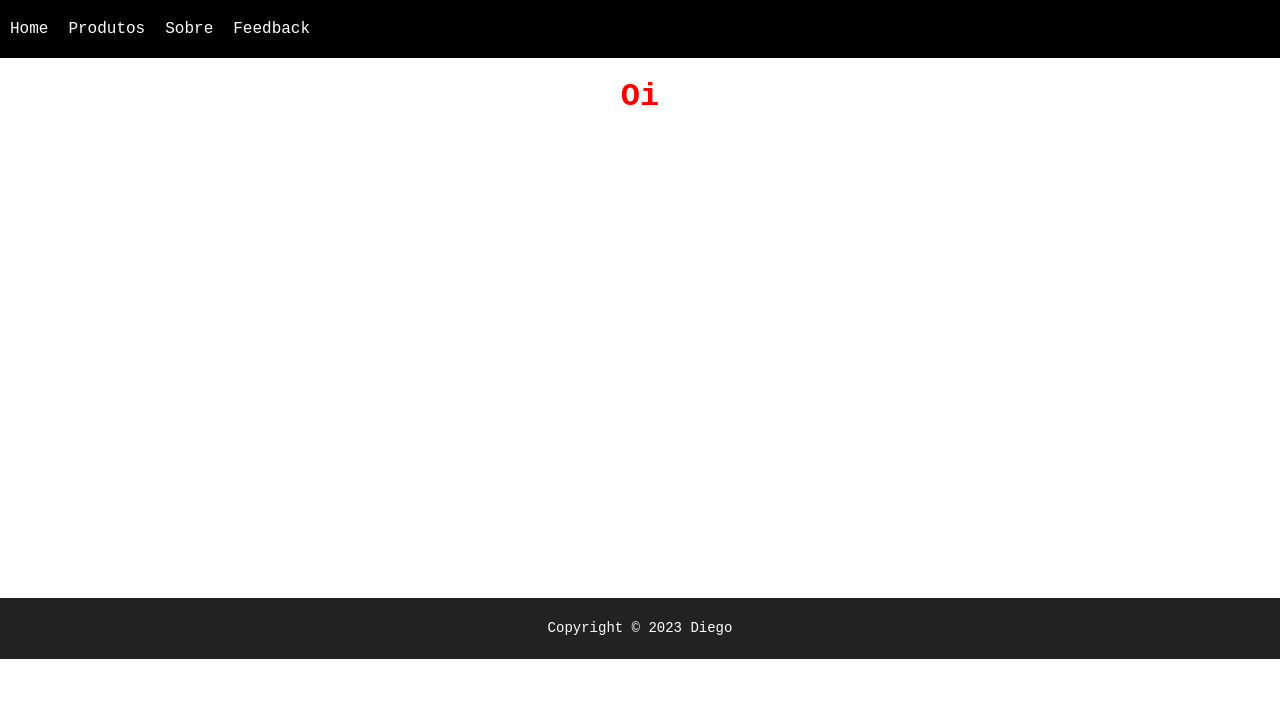
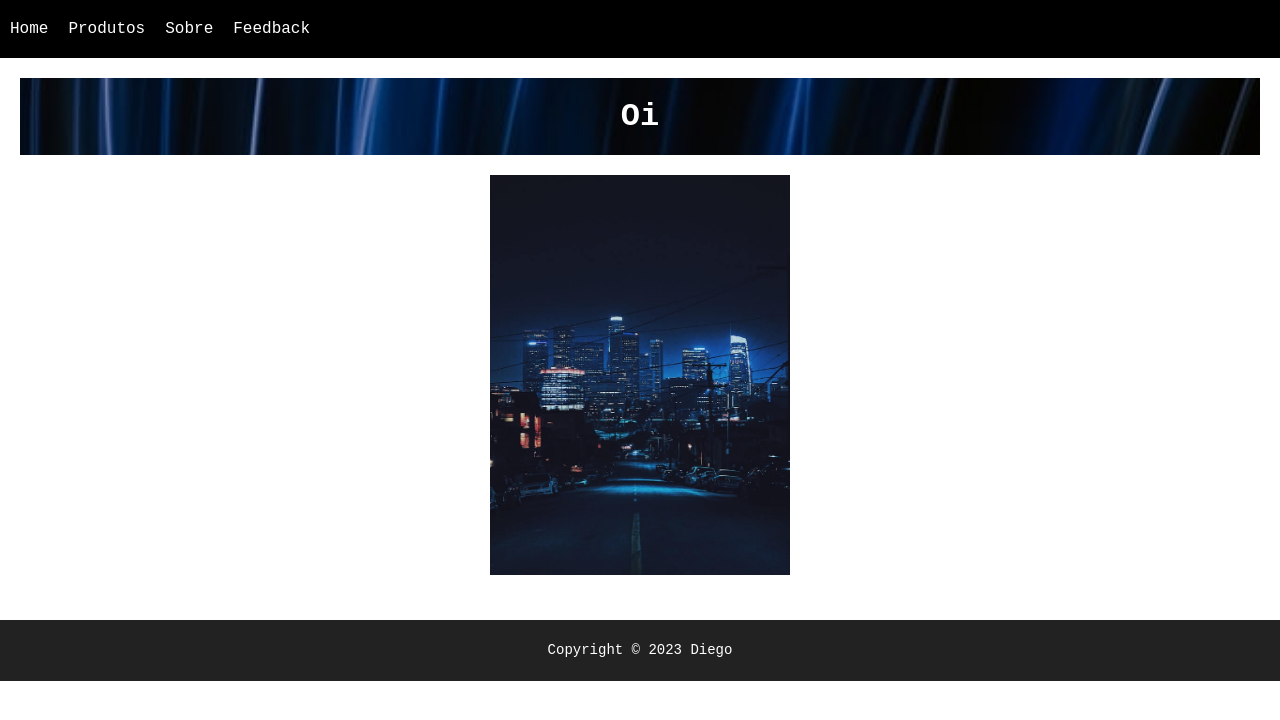
Before and after one commit to diegotrevisancc/nextjs-fundamentals, a Next.js app: page / in a window 1280 px wide. Shown: the top 720 px of the page. Built offline with nearby package versions, Linux system fonts and the light colour scheme.

Commit message:
added some images

```diff
--- a/pages/index.js
+++ b/pages/index.js
@@ -1,5 +1,7 @@
 import styles from '../styles/Home.module.css'
 import Head from 'next/head' //head meta-tags
+import Image from 'next/image' //image optimization
+import cityImage from '../public/assets/images/city.jpg' //image
 export default function Home() {
   return (
   <>
@@ -7,7 +9,10 @@ export default function Home() {
     <title>Home</title>
     <meta name="keywords" content='Roupas, Calçados, Meias'></meta>
   </Head>
+  <div>
     <h1 className={styles.title}>Oi</h1>
+    <Image src={cityImage} width="300px" height="400px" alt="Cidade a noite"/>
+  </div>
   </>
   )
 }
--- a/styles/Home.module.css
+++ b/styles/Home.module.css
@@ -1,3 +1,8 @@
 .title {
-  color: red;
+  color: white;
+  background-image: url("../public/assets/images/pattern.jpg");
+  background-size: cover;
+  background-position: center;
+  padding: 20px;
+  margin-bottom: 20px;
 }
```
Also changed, not shown: public/assets/images/city.jpg (added), public/assets/images/pattern.jpg (added).
